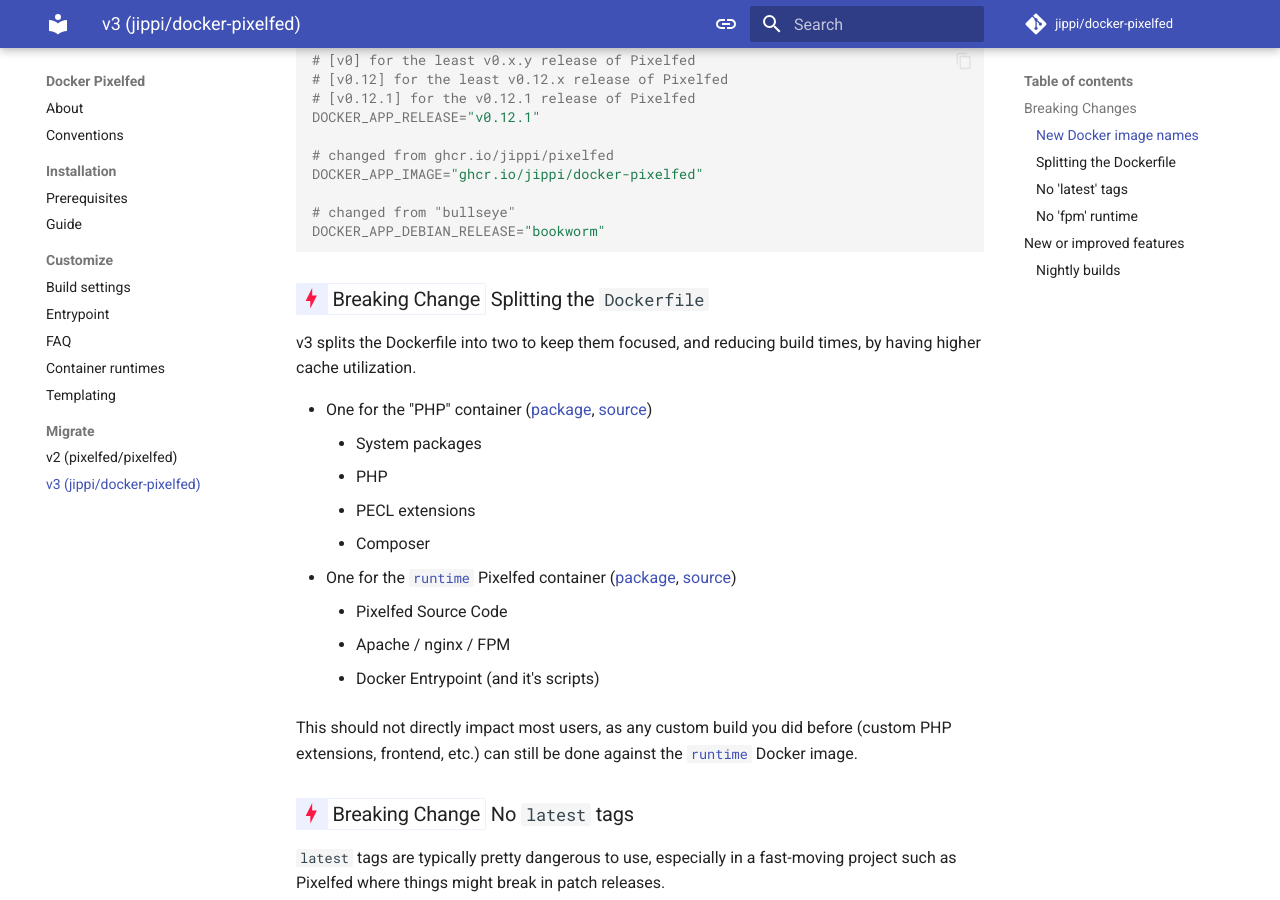
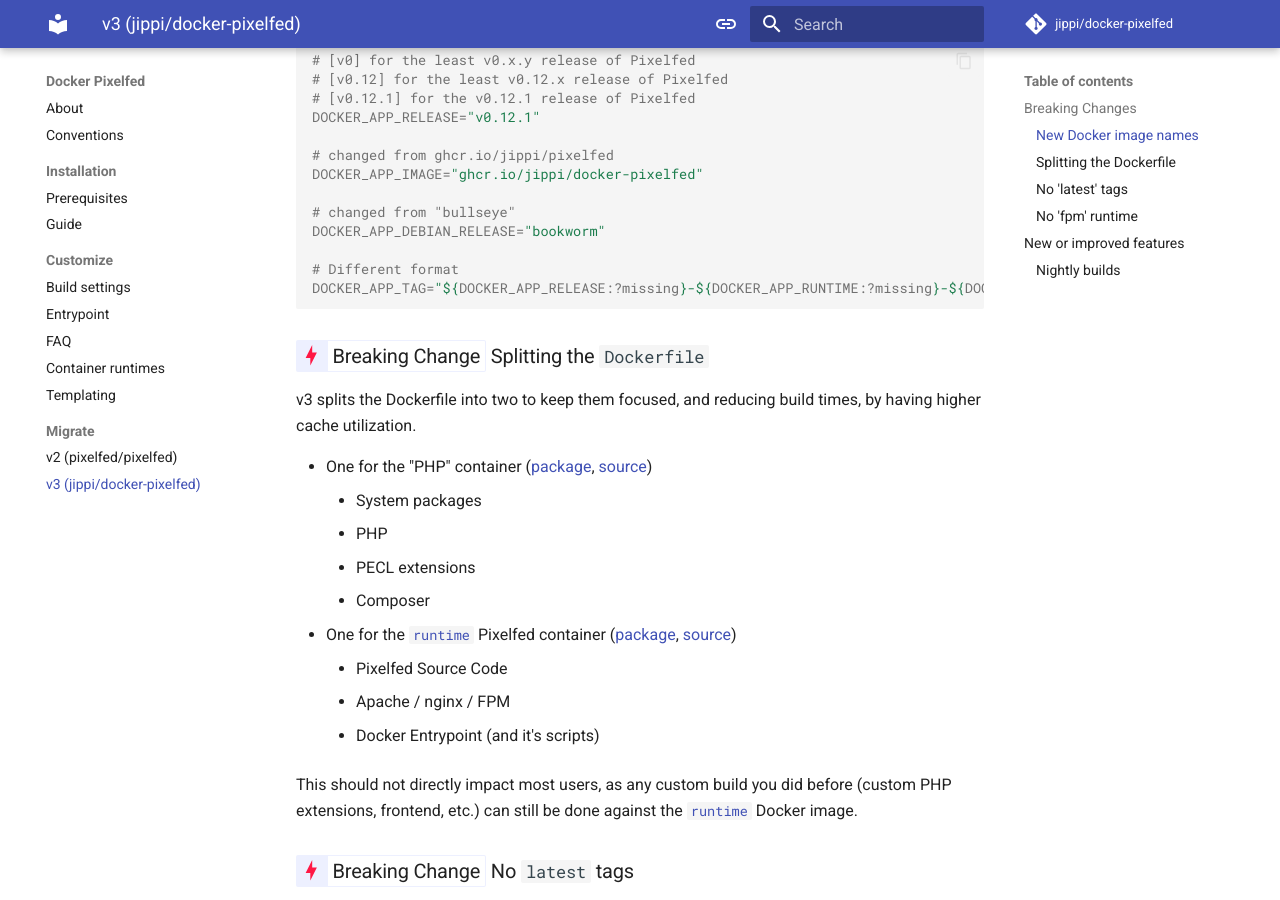
Before and after one commit to jippi/docker-pixelfed, an MkDocs documentation site: the page built from docs/migrate/v3.0.md, in a window 1280 px wide and 900 px high, scrolled down 937 px. Built offline with MkDocs 1.6.1 and Material for MkDocs 9.7.7, drawn with Linux system fonts in a browser that asks for light colours; emoji names are drawn with the system emoji font; comment, search, counter and statistics services are not loaded.

Commit message:
fix(ci): include debian release in tag
Previously omitted the DOCKER_APP_DEBIAN_RELEASE/${{ matrix.debian_release }} from the docker tag

````diff
--- a/docs/migrate/v3.0.md
+++ b/docs/migrate/v3.0.md
@@ -39,6 +39,9 @@
 
 # changed from "bullseye"
 DOCKER_APP_DEBIAN_RELEASE="bookworm"
+
+# Different format
+DOCKER_APP_TAG="${DOCKER_APP_RELEASE:?missing}-${DOCKER_APP_RUNTIME:?missing}-${DOCKER_APP_PHP_VERSION:?missing}-${DOCKER_APP_DEBIAN_RELEASE:?missing}"
 ```
 
 ### <!-- md:flag breaking-change --> Splitting the `Dockerfile` { data-toc-label="Splitting the Dockerfile" }
````
Also changed, not shown: 3 other files.
